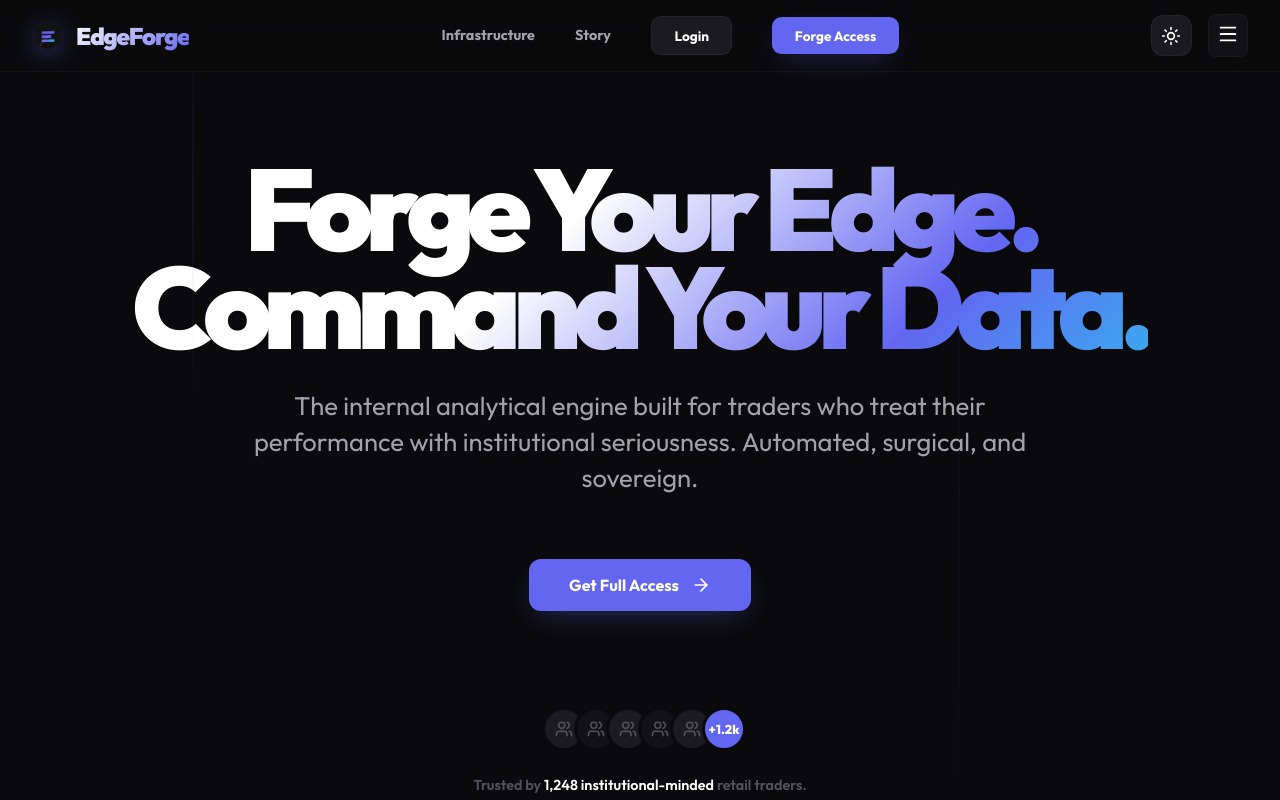
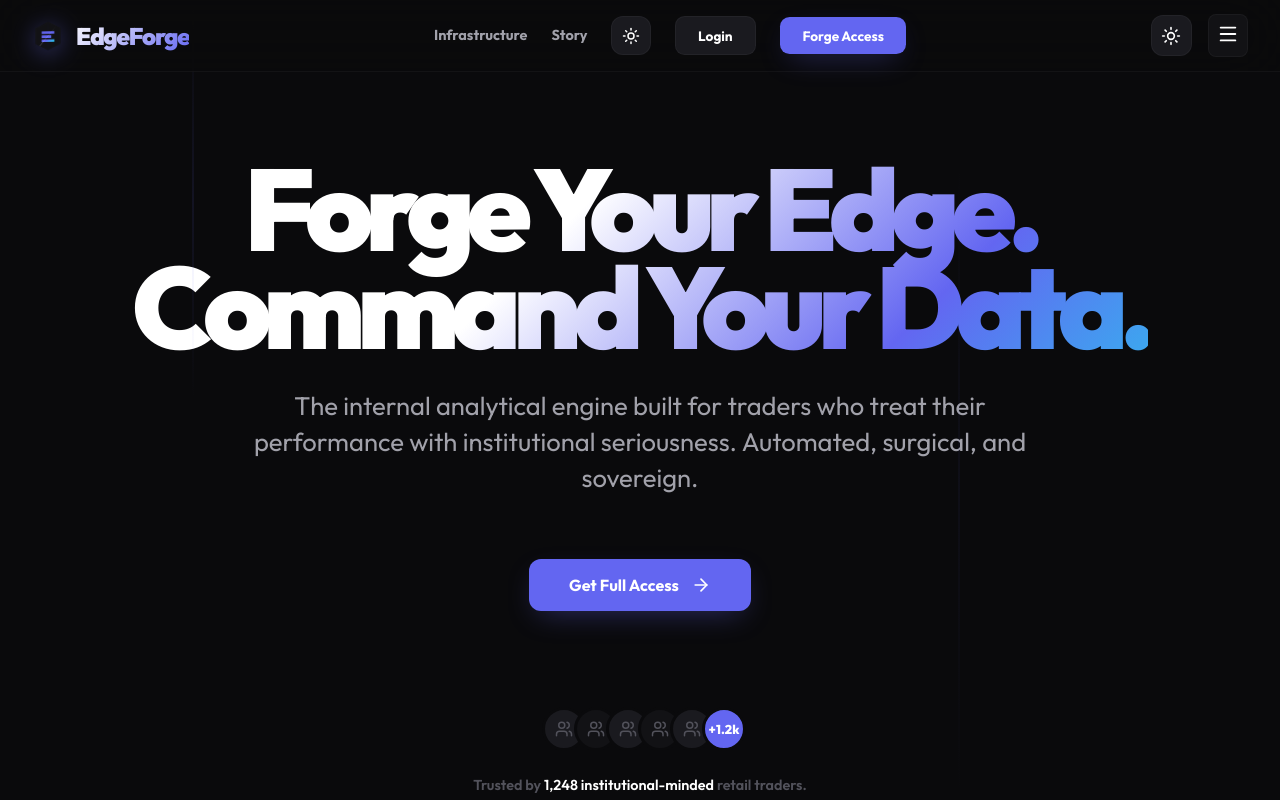
Before and after one commit to Kidkasam/edgeforge, a React (Vite) app in the folder frontend/: page / in a window 1280 px wide. Shown: the top 800 px of the page. Built offline with nearby package versions, Linux system fonts and the light colour scheme.

Commit message:
Landing navbar: burger strictly mobile-only, theme toggle on desktop

```diff
--- a/frontend/src/pages/Landing.jsx
+++ b/frontend/src/pages/Landing.jsx
@@ -77,21 +77,25 @@ const Landing = () => {
                         }}>EdgeForge</span>
                     </div>
 
-                    <div className="nav-links-desktop" style={{ display: 'flex', alignItems: 'center', gap: '2.5rem' }}>
+                    {/* Desktop Nav Links + Actions */}
+                    <div className="nav-links-desktop" style={{ display: 'flex', alignItems: 'center', gap: '1.5rem' }}>
                         <a href="#features" className="nav-link" style={{ fontSize: '0.9rem' }}>Infrastructure</a>
                         <a href="#about" className="nav-link" style={{ fontSize: '0.9rem' }}>Story</a>
+                        <button onClick={toggleTheme} className="theme-toggle">
+                            {theme === 'dark' ? <Sun size={18} /> : <Moon size={18} />}
+                        </button>
                         <button onClick={() => navigate('/login')} className="btn btn-glass" style={{ padding: '0.6rem 1.4rem', fontSize: '0.85rem', borderRadius: '0.6rem', background: 'var(--surface-100)' }}>Login</button>
                         <button onClick={() => navigate('/register')} className="btn btn-primary" style={{ padding: '0.6rem 1.4rem', fontSize: '0.85rem', borderRadius: '0.6rem' }}>
                             Forge Access
                         </button>
                     </div>
 
-                    {/* Mobile Menu Trigger */}
+                    {/* Mobile Only: theme toggle + burger */}
                     <div style={{ display: 'flex', alignItems: 'center', gap: '1rem' }} className="mobile-only">
                         <button onClick={toggleTheme} className="theme-toggle">
                             {theme === 'dark' ? <Sun size={20} /> : <Moon size={20} />}
                         </button>
-                        <button onClick={toggleMobileMenu} style={{ background: 'var(--surface-50)', border: '1px solid var(--border-color)', borderRadius: '8px', padding: '0.5rem', color: 'var(--text-primary)' }}>
+                        <button onClick={toggleMobileMenu} style={{ background: 'var(--surface-50)', border: '1px solid var(--border-color)', borderRadius: '8px', padding: '0.5rem', color: 'var(--text-primary)', cursor: 'pointer' }}>
                             <Menu size={22} />
                         </button>
                     </div>
```
